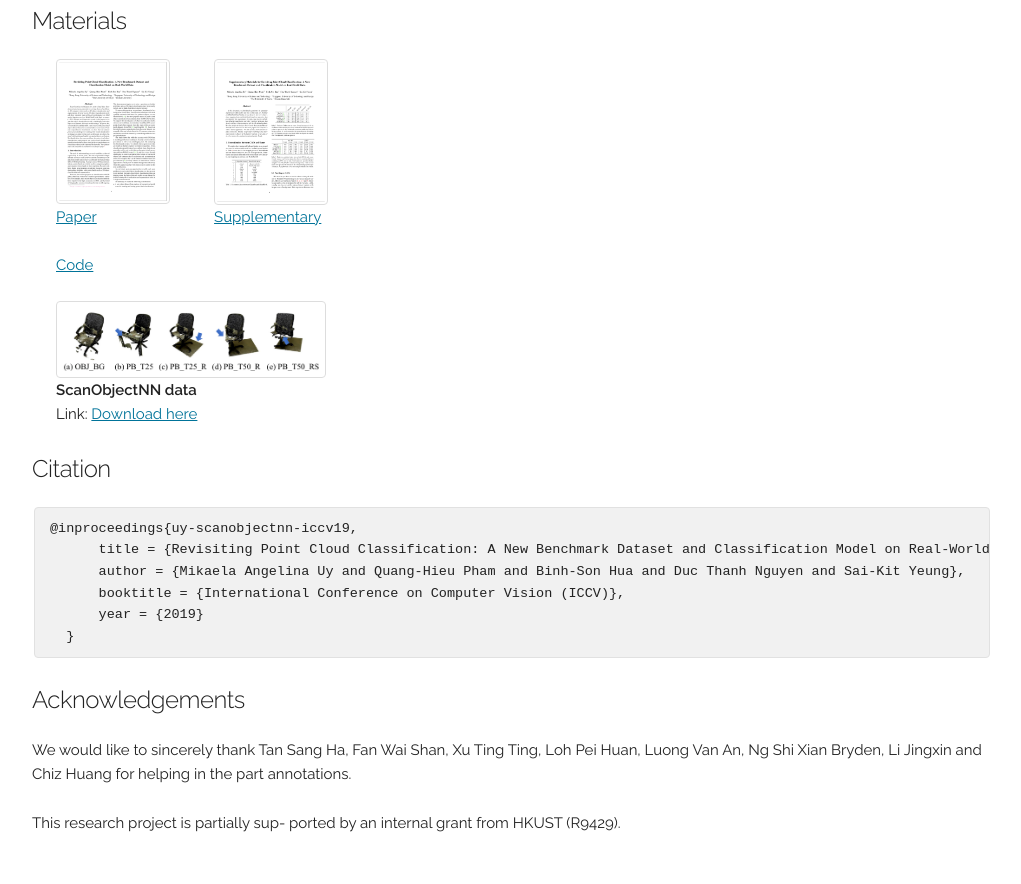
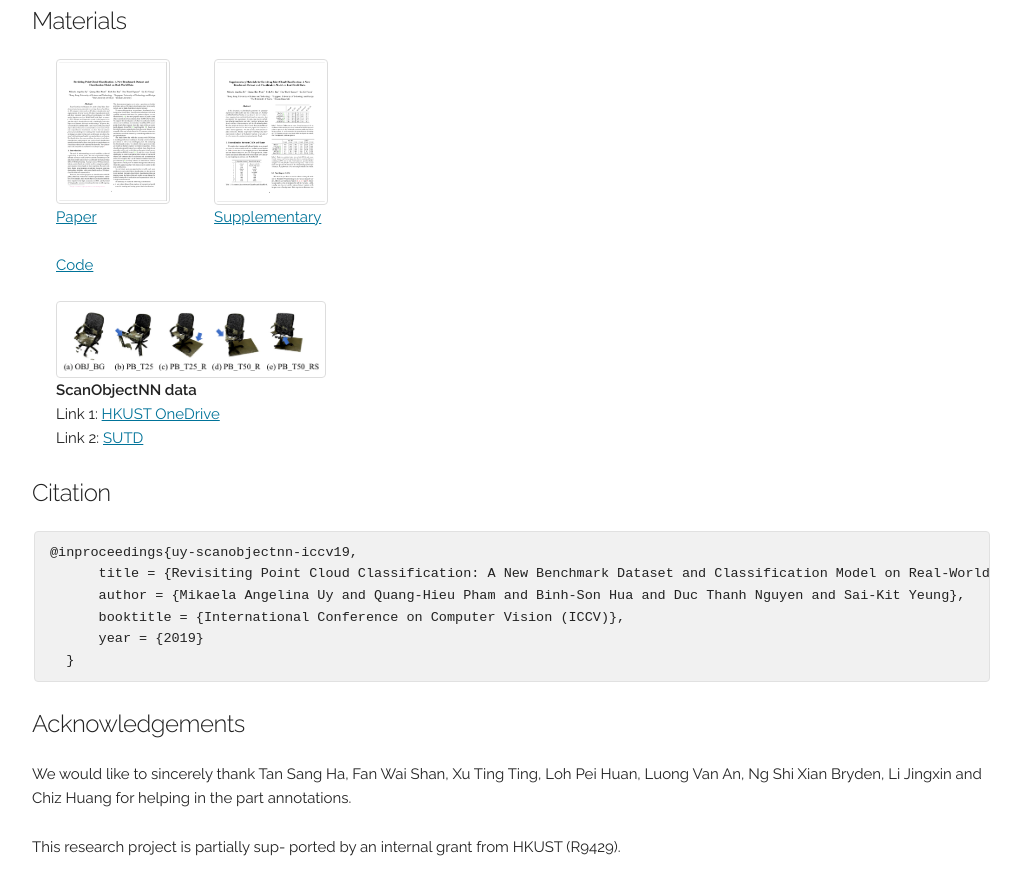
Before and after one commit to hkust-vgd/hkust-vgd.github.io, a plain HTML site: page scanobjectnn/index.html in a window 1280 px wide. Shown: the part 1916-2800 px from the top of the page, without its empty margins (128-1149 px from the left). Before the commit the page ends 2776 px from the top, so only its background shows below. Drawn offline with Linux system fonts and the light colour scheme.

Commit message:
added SUTD download link

```diff
--- a/scanobjectnn/index.html
+++ b/scanobjectnn/index.html
@@ -247,7 +247,8 @@
           <div class="row">
             <p><b>ScanObjectNN data</b>
               <br>
-              Link: <a href="https://gohkust-my.sharepoint.com/:f:/g/personal/saikit_ust_hk/EqRFLP5XEihCt_PFIHyPNO8BsKb7r8S5V5ELaCqk7UdDTQ?e=FX2OPF">Download here</a>
+              Link 1: <a href="https://gohkust-my.sharepoint.com/:f:/g/personal/saikit_ust_hk/EqRFLP5XEihCt_PFIHyPNO8BsKb7r8S5V5ELaCqk7UdDTQ?e=FX2OPF">HKUST OneDrive</a> <br>
+              Link 2: <a href="http://103.24.77.34:8080/scanobjectnn/">SUTD</a>
             </p>
           </div>
         </div>
```
